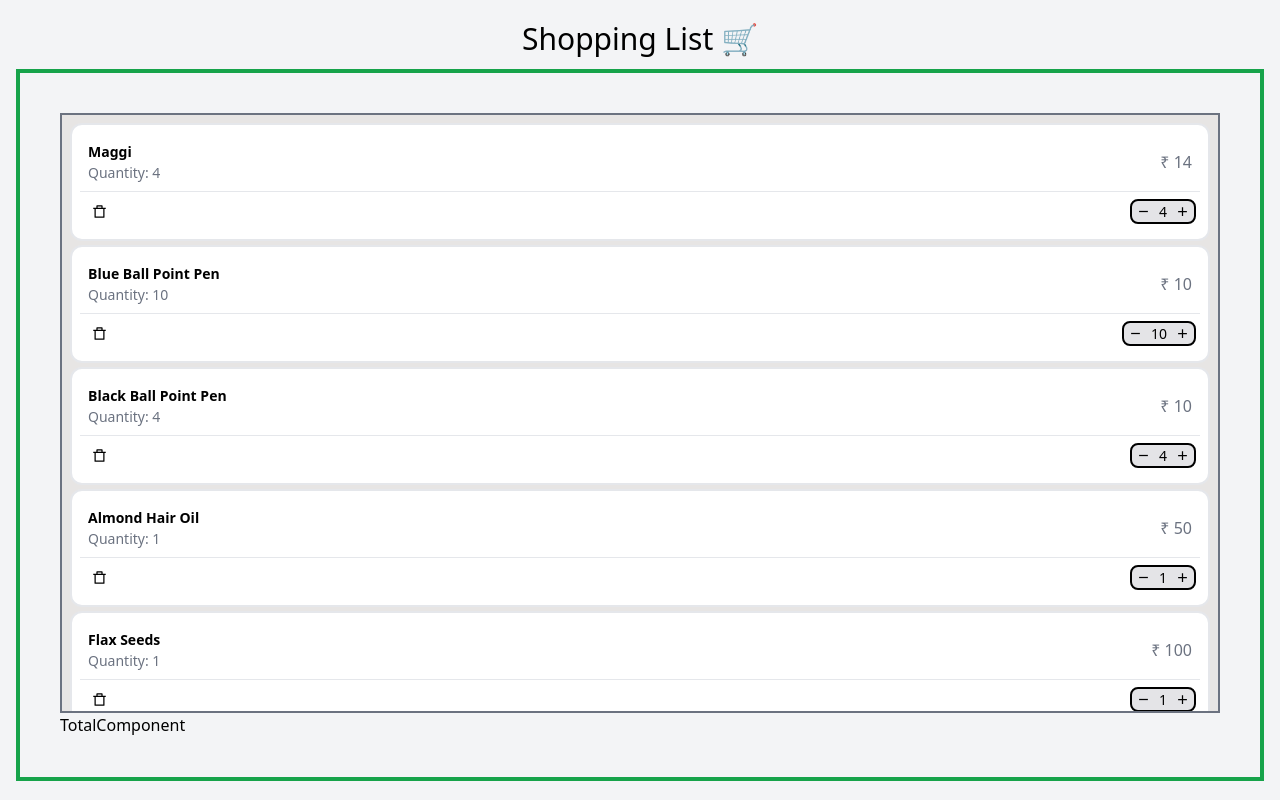
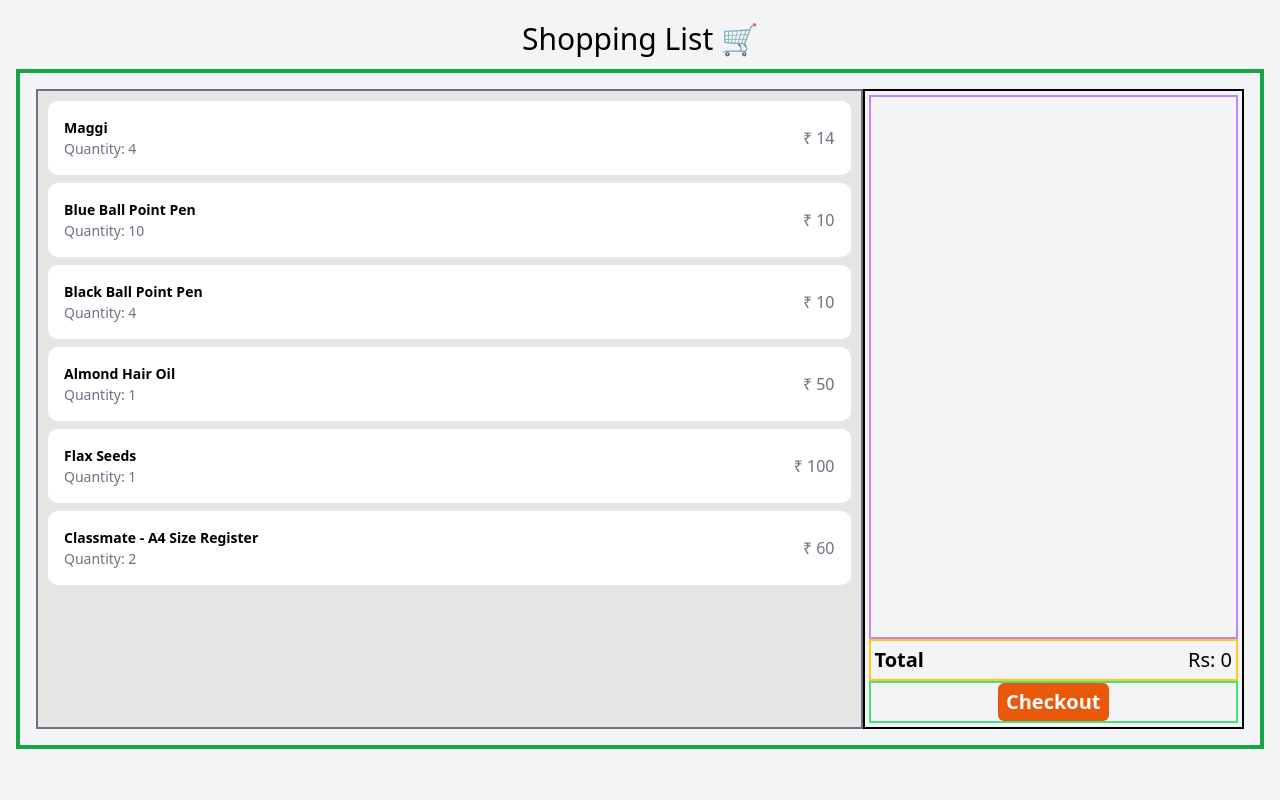
Before and after one commit to mayank5515/Scan-And-Go, a React (Vite) app in the folder frontend/: page / in a window 1280 px wide. Built offline with nearby package versions, Linux system fonts and the light colour scheme.

Commit message:
FRONTEND: Started working on total bill component ui
-> yet to connect with backend
-> need to improve the ui
-> need to add more pages

```diff
--- a/frontend/src/components/ShoppingListComponents/ProductItem.jsx
+++ b/frontend/src/components/ShoppingListComponents/ProductItem.jsx
@@ -23,9 +23,9 @@ export default function ProductItem({
         quantity={quantity}
         currency={currency}
       />
-      <hr className="border-t " />
+      {/* <hr className="border-t " /> */}
       {/* REMOVE BUTTON , DECREMENT BUTTON AND INCREMENT BUTTON */}
-      <div className="flex justify-between items-center  p-1">
+      {/* <div className="flex justify-between items-center  p-1">
         <button
           className="flex justify-center  rounded-lg p-2 items-center hover:bg-gray-200 "
           onClick={() => handleDelete(id)}
@@ -38,7 +38,7 @@ export default function ProductItem({
           quantity={quantity}
           id={id}
         />
-      </div>
+      </div> */}
       {/* REMOVE BUTTON , DECREMENT BUTTON AND INCREMENT BUTTON */}
     </div>
   );
--- a/frontend/src/components/ShoppingListComponents/ProductListComp.jsx
+++ b/frontend/src/components/ShoppingListComponents/ProductListComp.jsx
@@ -7,7 +7,7 @@ export default function ProductListComp({
   handleIncrement,
 }) {
   return (
-    <div className="border-2 border-gray-500 space-y-1 bg-stone-200  p-2 overflow-y-scroll h-[75vh]">
+    <div className="border-2 border-gray-500 space-y-1 bg-stone-200 lg:w-[65vw] lg:h-auto p-2 overflow-y-scroll h-[60vh]">
       {products.length > 0 ? (
         products.map((product, ind) => {
           return (
--- /dev/null
+++ b/frontend/src/components/ShoppingListComponents/Total.jsx
@@ -0,0 +1,19 @@
+import Item from "../TotalComponents/Item";
+export default function Total({ totalBill }) {
+  return (
+    <div className="border-2 border-black p-1 lg:w-[30vw] flex flex-col">
+      <div className=" hidden border-2 p-1 border-purple-400 lg:flex flex-col h-[75vh] overflow-y-scroll">
+        <Item />
+      </div>
+      <div className="border-2  border-yellow-400 flex justify-between items-center p-1 ">
+        <h1 className="text-black text-[20px] font-semibold">Total</h1>
+        <p className="text-black text-[20px]"> Rs: {totalBill || 0}</p>
+      </div>
+      <div className="border-2 border-green-400 flex justify-center">
+        <button className="text-white bg-orange-600 text-[20px] font-semibold rounded-md  px-2 py-1">
+          Checkout
+        </button>
+      </div>
+    </div>
+  );
+}
--- a/frontend/src/components/ShoppingListComponents/TotalComponent.jsx
+++ /dev/null
@@ -1,5 +0,0 @@
-import React from "react";
-
-export default function TotalComponent() {
-  return <div>TotalComponent</div>;
-}
--- /dev/null
+++ b/frontend/src/components/TotalComponents/Item.jsx
@@ -0,0 +1,21 @@
+import React from "react";
+
+export default function Item({ product_name, cost_price = 0, quantity = 0 }) {
+  const total = cost_price * quantity;
+  return (
+    <div
+      className={`border-2 p-1 border-black flex justify-between ${
+        total === 0 ? "hidden" : ""
+      }`}
+    >
+      <p className="text-black text-[16px] font-medium">{product_name}</p>
+      <div className="flex space-x-1 font-medium">
+        <p>Rs: {cost_price || 0}</p>
+        <p>x</p>
+        <p>{quantity || 0}</p>
+        <p>=</p>
+        <p>{total || 0}</p>
+      </div>
+    </div>
+  );
+}
--- a/frontend/src/pages/ShoppingListPage.jsx
+++ b/frontend/src/pages/ShoppingListPage.jsx
@@ -7,7 +7,7 @@ import {
 } from "../data/productData.js";
 
 import ProductListComp from "../components/ShoppingListComponents/ProductListComp.jsx";
-import TotalComponent from "../components/ShoppingListComponents/TotalComponent.jsx";
+import Total from "../components/ShoppingListComponents/Total.jsx";
 export default function ShoppingListPage() {
   const [products, setProducts] = useState([...productData]);
   const [totalBill, setTotalBill] = useState(0);
@@ -63,7 +63,7 @@ export default function ShoppingListPage() {
       <h1 className="text-black text-[30px] text-center mb-2">
         Shopping List 🛒
       </h1>
-      <div className="border-4 border-green-600 p-10">
+      <div className="border-4 border-green-600 p-4 h-[85vh] flex flex-col lg:flex-row ">
         {/* LIST OF ITEMS */}
         <ProductListComp
           products={products}
@@ -72,7 +72,7 @@ export default function ShoppingListPage() {
           handleIncrement={handleIncrement}
         />
         {/* TOTAL BILL */}
-        <TotalComponent />
+        <Total totalBill={totalBill} />
       </div>
     </section>
   );
```
